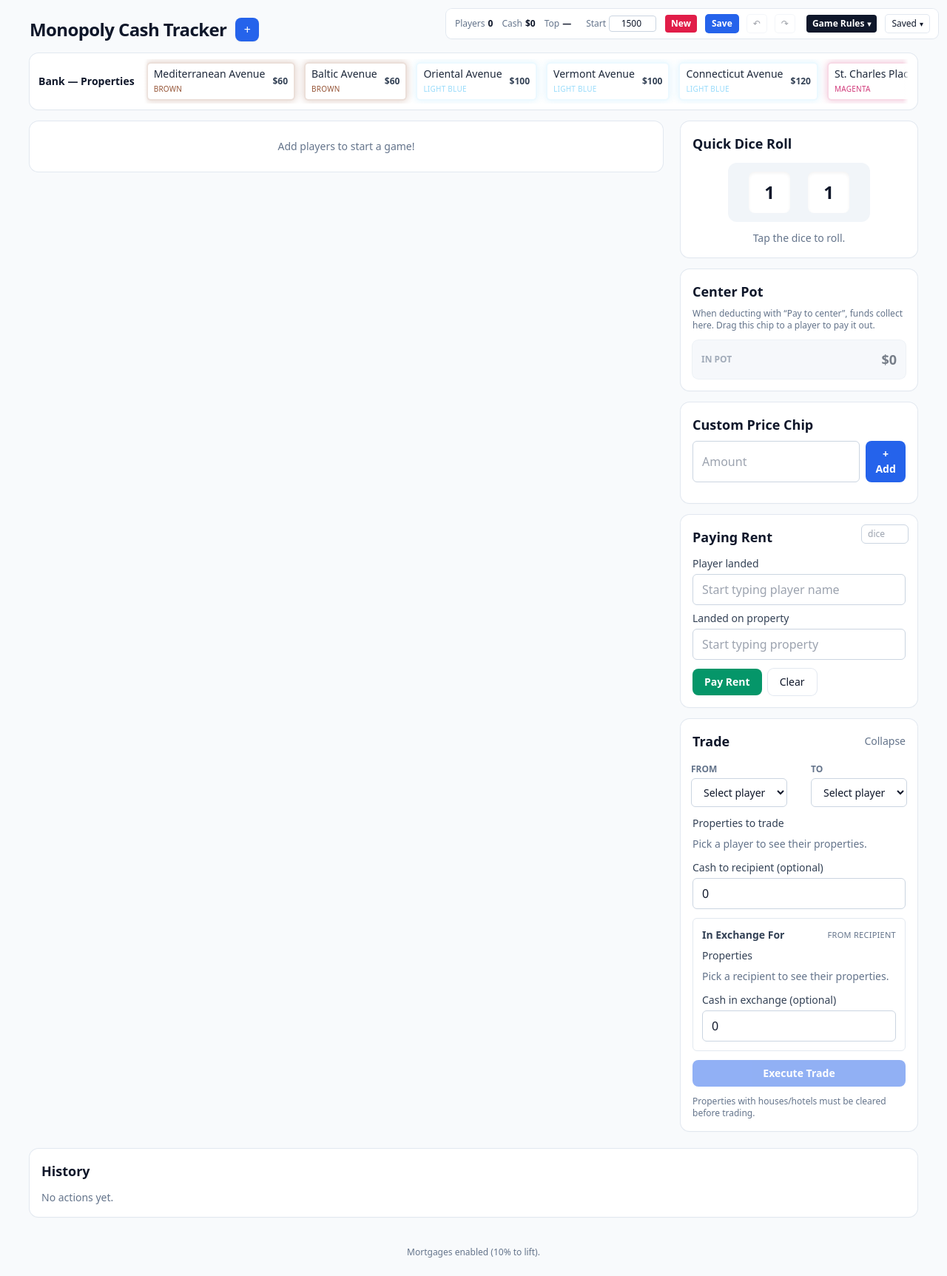
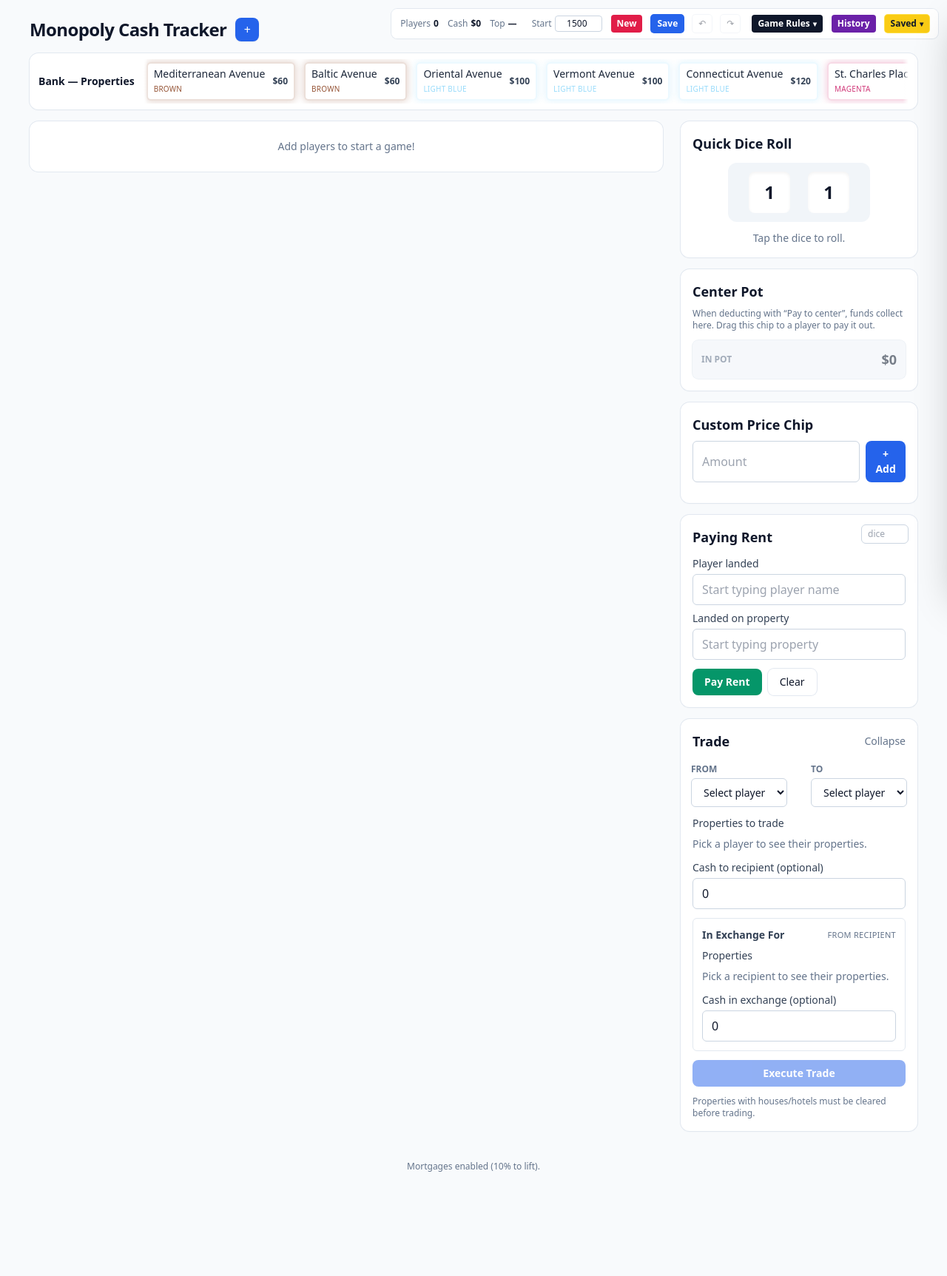
Before and after one commit to skl82/skl82.github.io, a React (Vite) app in the folder monopoly-tracker/: page / in a window 1280 px wide. Shown: the whole page at 74% size. After the commit the page ends 1609 px from the top, so only its background shows below. Built offline with nearby package versions, Linux system fonts and the light colour scheme.

Commit message:
Aesthetic changes and moved history to top panel

```diff
--- a/monopoly-tracker/src/MonopolyCashTracker.tsx
+++ b/monopoly-tracker/src/MonopolyCashTracker.tsx
@@ -153,6 +153,7 @@
     exchangeCash: "0",
   });
   const [tradeOpen, setTradeOpen] = useState(true);
+  const [historyOpen, setHistoryOpen] = useState(false);
 
   const [rulesOpen, setRulesOpen] = useState<boolean>(false);
   const [evenBuildEnforced, setEvenBuildEnforced] = useState<boolean>(true);
@@ -874,9 +875,16 @@
             </div>
           )}
         </div>
+        <button
+          className="rounded bg-purple-800 px-2 py-1 font-semibold text-white hover:bg-purple-700"
+          onClick={() => setHistoryOpen(true)}
+          title="View history"
+        >
+          History
+        </button>
         <div className="relative">
           <button
-            className="rounded bg-white px-2 py-1 ring-1 ring-slate-200 hover:bg-slate-50"
+            className="rounded bg-yellow-400 px-2 py-1 font-semibold text-slate-900 ring-1 ring-yellow-300 hover:bg-yellow-300"
             onClick={() => setSavesOpen((v) => !v)}
             title="Saved games"
           >
@@ -1010,6 +1018,39 @@
               </label>
               <p className="mt-1 text-xs text-slate-500">Keeps house builds balanced across color sets.</p>
             </div>
+          </div>
+        </div>
+      </div>
+
+      {/* History slide-out */}
+      <div className={`fixed inset-0 z-40 ${historyOpen ? "pointer-events-auto" : "pointer-events-none"}`}>
+        <div
+          className={`absolute inset-0 bg-slate-900/30 transition-opacity duration-300 ${historyOpen ? "opacity-100" : "opacity-0"}`}
+          onClick={() => setHistoryOpen(false)}
+        />
+        <div
+          className={`absolute right-0 top-0 h-full w-96 max-w-[90vw] transform bg-white text-slate-900 shadow-2xl transition-transform duration-300 ${
+            historyOpen ? "translate-x-0" : "translate-x-full"
+          }`}
+        >
+          <div className="flex items-center justify-between border-b border-slate-200 px-4 py-3">
+            <div className="text-sm font-semibold">History</div>
+            <button className="rounded-md p-1 text-slate-500 hover:text-slate-800" onClick={() => setHistoryOpen(false)} aria-label="Close history">
+              ✕
+            </button>
+          </div>
+          <div className="h-[calc(100%-52px)] overflow-y-auto px-4 py-3">
+            {history.length === 0 ? (
+              <div className="text-sm text-slate-500">No actions yet.</div>
+            ) : (
+              <ul className="divide-y divide-slate-200 text-sm">
+                {history.map((t) => (
+                  <li key={t.id} className="py-2">
+                    <HistoryRow txn={t} players={players} />
+                  </li>
+                ))}
+              </ul>
+            )}
           </div>
         </div>
       </div>
@@ -1440,21 +1481,8 @@
             </section>
           </div>
 
-          {/* History */}
-          <section className="mt-6 rounded-xl bg-white p-4 shadow-sm ring-1 ring-slate-200">
-            <h2 className="mb-3 text-lg font-semibold">History</h2>
-            {history.length === 0 ? (
-              <div className="text-sm text-slate-500">No actions yet.</div>
-            ) : (
-              <ul className="divide-y divide-slate-200">
-                {history.map((t) => (
-                  <li key={t.id} className="py-2 text-sm">
-                    <HistoryRow txn={t} players={players} />
-                  </li>
-                ))}
-              </ul>
-            )}
-          </section>
+          {/* History moved to slide-out */}
+          <section className="hidden"></section>
 
           <footer className="mt-10 text-center text-xs text-slate-500">Mortgages enabled (10% to lift).</footer>
       </div>
--- a/monopoly-tracker/src/index.css
+++ b/monopoly-tracker/src/index.css
@@ -1,6 +1,10 @@
 @tailwind base;
 @tailwind components;
 @tailwind utilities;
+
+body {
+  background-color: #f8fafc; /* Tailwind slate-50 */
+}
 
 .no-scrollbar {
   scrollbar-width: none;
```
